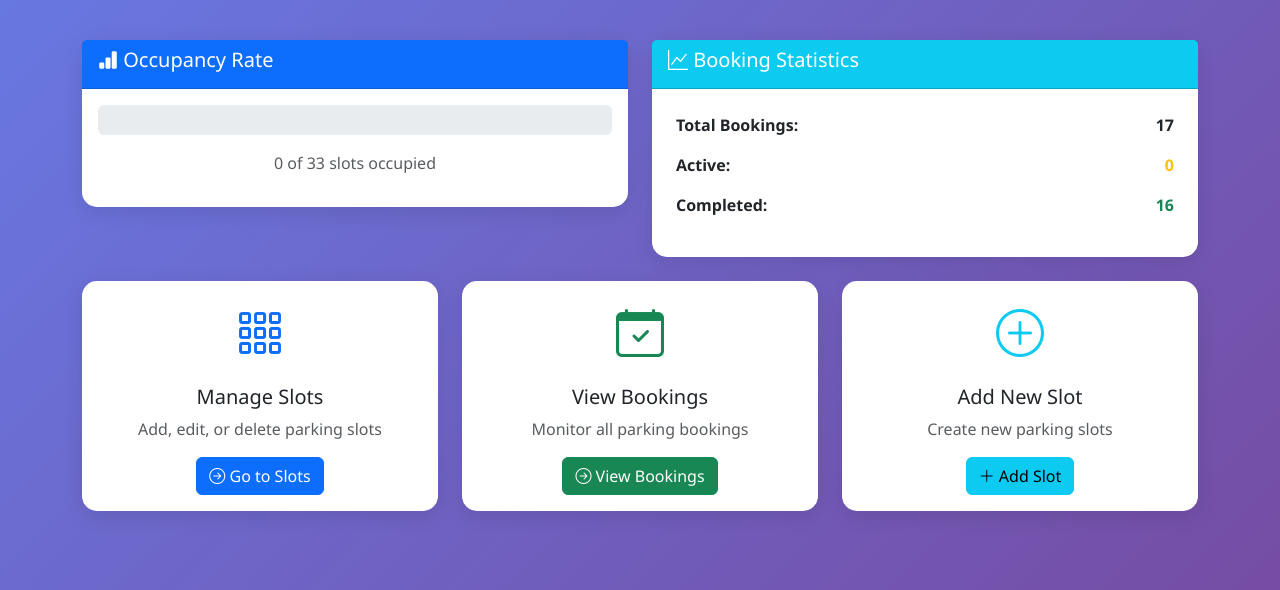
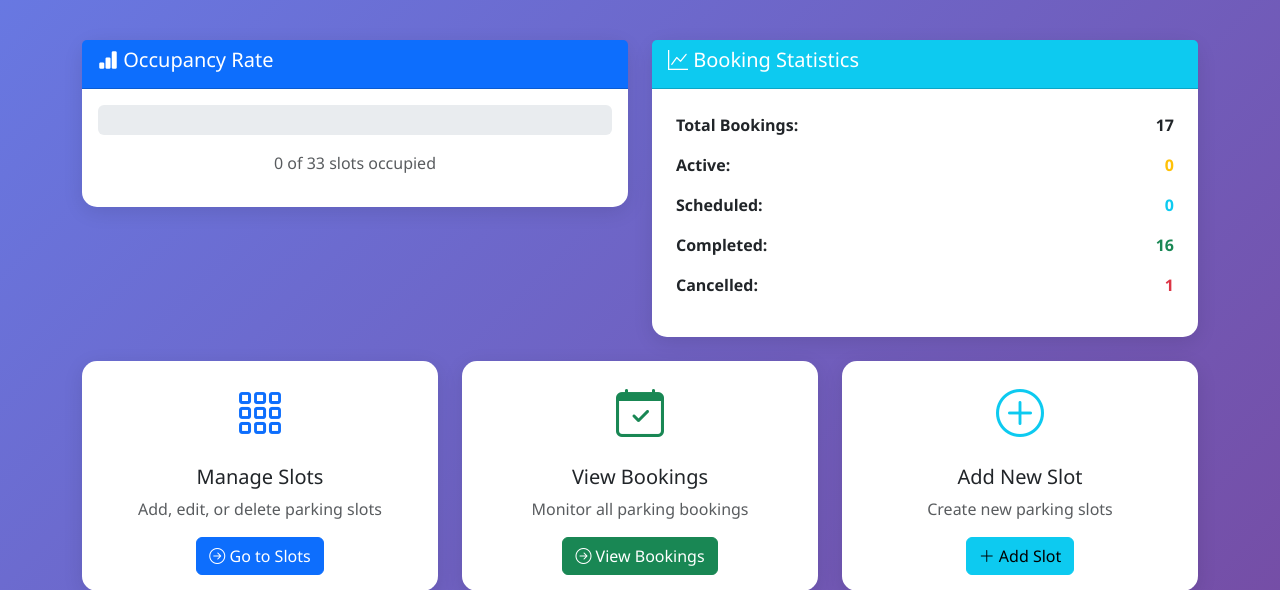
Before and after one commit to ssmstars/smart-parking-system, a Flask app: page /admin/dashboard in a window 1280 px wide. Shown: the part 264-854 px from the top of the page. Run offline with Flask 3, Linux system fonts and the light colour scheme; a user stored in the database is signed in.

Commit message:
updatecode cancel option

```diff
--- a/app.py
+++ b/app.py
@@ -221,11 +221,28 @@ def user_dashboard():
             'cost': cost
         }
 
+    # Get scheduled bookings
+    scheduled_bookings = booking_manager.get_scheduled_bookings(user_id)
+    formatted_scheduled = []
+    for booking in scheduled_bookings:
+        formatted_scheduled.append({
+            'id': booking[0],
+            'slot_number': booking[1],
+            'slot_type': booking[2],
+            'vehicle_number': booking[3],
+            'booking_time': Helper.format_datetime(booking[4]),
+            'booking_time_raw': booking[4],
+            'package_type': booking[5],
+            'package_cost': booking[6],
+            'floor': booking[7]
+        })
+
     # Get available slots count
     available_slots = slot_manager.get_available_slots()
 
     return render_template('user/dashboard.html',
                          booking=booking_info,
+                         scheduled_bookings=formatted_scheduled,
                          available_count=len(available_slots))
 
 
@@ -362,6 +379,9 @@ def user_bookings():
     user_id = session.get('user_id')
     bookings = booking_manager.get_user_bookings(user_id)
 
+    # Get scheduled bookings
+    scheduled = booking_manager.get_scheduled_bookings(user_id)
+
     # Format bookings
     formatted_bookings = []
     for booking in bookings:
@@ -375,7 +395,44 @@ def user_bookings():
             'status': booking[6]
         })
 
-    return render_template('user/bookings.html', bookings=formatted_bookings)
+    # Format scheduled bookings
+    formatted_scheduled = []
+    for booking in scheduled:
+        formatted_scheduled.append({
+            'id': booking[0],
+            'slot_number': booking[1],
+            'slot_type': booking[2],
+            'vehicle_number': booking[3],
+            'booking_time': Helper.format_datetime(booking[4]),
+            'booking_time_raw': booking[4],
+            'package_type': booking[5],
+            'package_cost': booking[6],
+            'floor': booking[7]
+        })
+
+    return render_template('user/bookings.html',
+                         bookings=formatted_bookings,
+                         scheduled_bookings=formatted_scheduled)
+
+
+@app.route('/user/cancel-scheduled/<int:booking_id>', methods=['POST'])
+@login_required
+def cancel_scheduled(booking_id):
+    """Cancel a scheduled booking"""
+    try:
+        user_id = session.get('user_id')
+        result = booking_manager.cancel_scheduled_booking(booking_id, user_id)
+
+        if result['success']:
+            flash(result['message'], 'success')
+        else:
+            flash(result['message'], 'danger')
+
+        return redirect(url_for('user_bookings'))
+    except Exception as e:
+        print(f"ERROR in cancel_scheduled: {str(e)}")
+        flash(f'Error cancelling scheduled booking: {str(e)}', 'danger')
+        return redirect(url_for('user_bookings'))
 
 
 # API Routes for AJAX
--- a/modules/booking_manager.py
+++ b/modules/booking_manager.py
@@ -49,7 +49,12 @@ class BookingManager:
         if active_count > 0:
             return {'success': False, 'message': 'You already have an active booking. Please cancel it first.'}
 
-        # Parse booking datetime
+        # Check if user has scheduled bookings
+        scheduled_query = "SELECT COUNT(*) FROM bookings WHERE user_id = ? AND status = 'Scheduled'"
+        scheduled_count = self.db.fetch_one(scheduled_query, (user_id,))[0]
+
+        # Determine booking status and parse datetime
+        is_scheduled = False
         if booking_date and booking_time:
             try:
                 booking_datetime = datetime.strptime(f"{booking_date} {booking_time}", "%Y-%m-%d %H:%M")
@@ -58,6 +63,13 @@ class BookingManager:
                 current_time = datetime.now()
                 if booking_datetime < current_time:
                     return {'success': False, 'message': 'Booking time cannot be in the past.'}
+
+                # Check if booking is for future (more than 5 minutes ahead)
+                time_diff = (booking_datetime - current_time).total_seconds()
+                if time_diff > 300:  # 5 minutes
+                    is_scheduled = True
+                    if scheduled_count > 0:
+                        return {'success': False, 'message': 'You already have a scheduled booking. Please cancel it first.'}
 
                 booking_time_str = booking_datetime.strftime("%Y-%m-%d %H:%M:%S")
             except ValueError:
@@ -69,27 +81,34 @@ class BookingManager:
         # Get package details
         package_info = self.PACKAGES.get(package, self.PACKAGES['hourly'])
 
+        # Determine status based on booking time
+        booking_status = 'Scheduled' if is_scheduled else 'Active'
+
         # Create booking with package info
         insert_query = """
             INSERT INTO bookings (user_id, slot_id, vehicle_number, booking_time, status, package_type, package_cost, expected_duration)
-            VALUES (?, ?, ?, ?, 'Active', ?, ?, ?)
+            VALUES (?, ?, ?, ?, ?, ?, ?, ?)
         """
         success = self.db.execute_query(insert_query, (
             user_id, slot_id, vehicle_number, booking_time_str,
-            package_info['name'], package_info['rate'], package_info['duration_hours']
+            booking_status, package_info['name'], package_info['rate'], package_info['duration_hours']
         ))
 
         if success:
-            # Update slot status to Occupied
-            update_query = "UPDATE slots SET status = 'Occupied' WHERE id = ?"
-            self.db.execute_query(update_query, (slot_id,))
+            # Update slot status to Occupied only for immediate bookings
+            if not is_scheduled:
+                update_query = "UPDATE slots SET status = 'Occupied' WHERE id = ?"
+                self.db.execute_query(update_query, (slot_id,))
 
+            status_msg = "scheduled" if is_scheduled else "booked"
             return {
                 'success': True,
-                'message': f'Slot {slot[1]} booked successfully!',
+                'message': f'Slot {slot[1]} {status_msg} successfully!',
                 'slot_number': slot[1],
                 'package': package_info['name'],
-                'cost': package_info['rate']
+                'cost': package_info['rate'],
+                'is_scheduled': is_scheduled,
+                'booking_time': booking_time_str
             }
 
         return {'success': False, 'message': 'Booking failed. Please try again.'}
@@ -217,13 +236,79 @@ class BookingManager:
         total_query = "SELECT COUNT(*) FROM bookings"
         active_query = "SELECT COUNT(*) FROM bookings WHERE status = 'Active'"
         completed_query = "SELECT COUNT(*) FROM bookings WHERE status = 'Completed'"
+        scheduled_query = "SELECT COUNT(*) FROM bookings WHERE status = 'Scheduled'"
+        cancelled_query = "SELECT COUNT(*) FROM bookings WHERE status = 'Cancelled'"
 
         total = self.db.fetch_one(total_query)[0]
         active = self.db.fetch_one(active_query)[0]
         completed = self.db.fetch_one(completed_query)[0]
+        scheduled = self.db.fetch_one(scheduled_query)[0]
+        cancelled = self.db.fetch_one(cancelled_query)[0]
 
         return {
             'total': total,
             'active': active,
-            'completed': completed
+            'completed': completed,
+            'scheduled': scheduled,
+            'cancelled': cancelled
         }
+
+    def get_scheduled_bookings(self, user_id=None):
+        """Get scheduled bookings for a user or all users (admin)"""
+        if user_id:
+            query = """
+                SELECT b.id, s.slot_number, s.slot_type, b.vehicle_number,
+                       b.booking_time, b.package_type, b.package_cost, s.floor
+                FROM bookings b
+                JOIN slots s ON b.slot_id = s.id
+                WHERE b.user_id = ? AND b.status = 'Scheduled'
+                ORDER BY b.booking_time ASC
+            """
+            return self.db.fetch_all(query, (user_id,))
+        else:
+            # Admin view
+            query = """
+                SELECT b.id, u.username, s.slot_number, b.vehicle_number,
+                       b.booking_time, b.package_type
+                FROM bookings b
+                JOIN users u ON b.user_id = u.id
+                JOIN slots s ON b.slot_id = s.id
+                WHERE b.status = 'Scheduled'
+                ORDER BY b.booking_time ASC
+            """
+            return self.db.fetch_all(query)
+
+    def cancel_scheduled_booking(self, booking_id, user_id):
+        """Cancel a scheduled booking"""
+        # Get booking details
+        booking_query = """
+            SELECT b.id, b.user_id, s.slot_number, b.booking_time, b.status
+            FROM bookings b
+            JOIN slots s ON b.slot_id = s.id
+            WHERE b.id = ? AND b.user_id = ? AND b.status = 'Scheduled'
+        """
+        booking = self.db.fetch_one(booking_query, (booking_id, user_id))
+
+        if not booking:
+            return {'success': False, 'message': 'Scheduled booking not found or already cancelled.'}
+
+        slot_number = booking[2]
+        booking_time = booking[3]
+
+        # Mark booking as cancelled instead of deleting
+        cancel_time = datetime.now().strftime("%Y-%m-%d %H:%M:%S")
+        update_query = """
+            UPDATE bookings
+            SET status = 'Cancelled', checkout_time = ?
+            WHERE id = ?
+        """
+        success = self.db.execute_query(update_query, (cancel_time, booking_id))
+
+        if success:
+            return {
+                'success': True,
+                'message': f'Scheduled booking for slot {slot_number} cancelled successfully!',
+                'slot_number': slot_number
+            }
+
+        return {'success': False, 'message': 'Failed to cancel scheduled booking.'}
--- a/templates/admin/dashboard.html
+++ b/templates/admin/dashboard.html
@@ -91,8 +91,16 @@
                         <td class="text-end"><strong class="text-warning">{{ booking_stats.active }}</strong></td>
                     </tr>
                     <tr>
+                        <th>Scheduled:</th>
+                        <td class="text-end"><strong class="text-info">{{ booking_stats.scheduled }}</strong></td>
+                    </tr>
+                    <tr>
                         <th>Completed:</th>
                         <td class="text-end"><strong class="text-success">{{ booking_stats.completed }}</strong></td>
+                    </tr>
+                    <tr>
+                        <th>Cancelled:</th>
+                        <td class="text-end"><strong class="text-danger">{{ booking_stats.cancelled }}</strong></td>
                     </tr>
                 </table>
             </div>
```
Also changed, not shown: templates/user/bookings.html (+57 -3 lines), templates/user/dashboard.html (+52 -0 lines), smart_parking.db.
